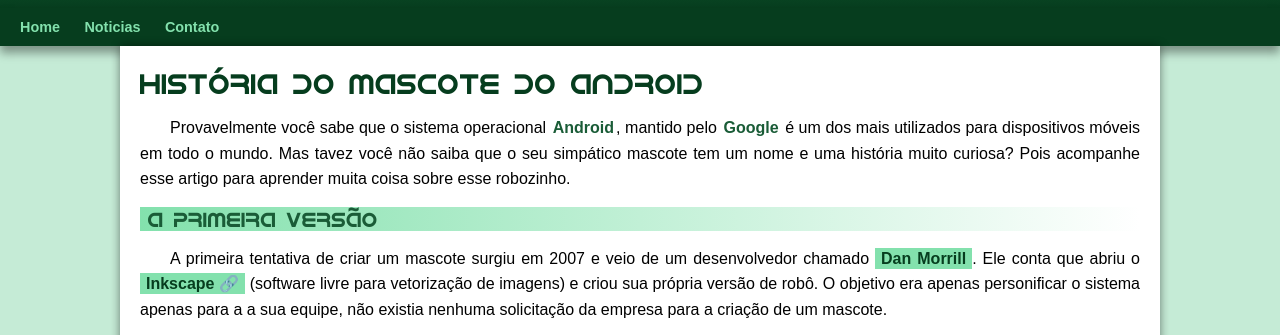
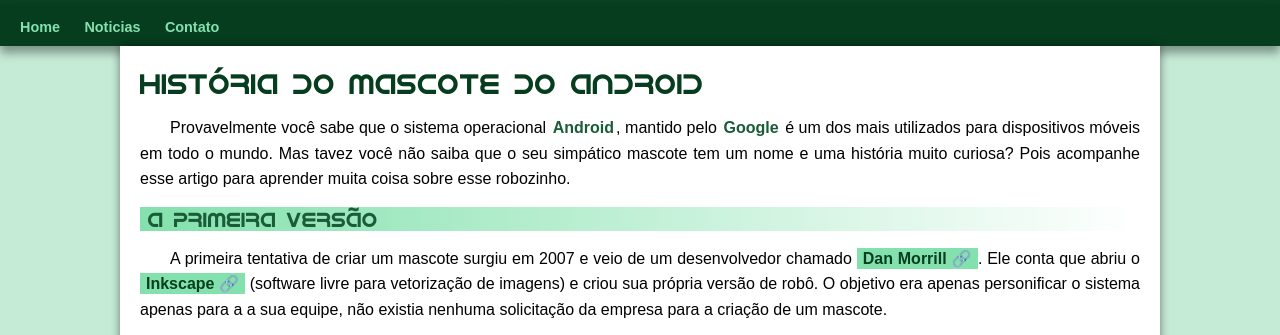
Before and after one commit to Renan-Douglas/projeto-android, a plain HTML site: page index.html in a window 1280 px wide. Shown: the part 182-517 px from the top of the page. Drawn offline with Linux system fonts and the light colour scheme.

Commit message:
corrigindo link blank

```diff
--- a/index.html
+++ b/index.html
@@ -26,7 +26,7 @@
 
          <h2>A primeira versão</h2>
 
-         <p>A primeira tentativa de criar um mascote surgiu em 2007 e veio de um desenvolvedor chamado <a href="https://androidcommunity.com/dan-morrill-shows-us-the-android-mascot-that-almost-was-20130103/" target="_blank">Dan Morrill</a>. Ele conta que abriu o <a href="https://inkscape.org/pt-br/" target="_blank" class="externo">Inkscape</a> (software livre para vetorização de imagens) e criou sua própria versão de robô. O objetivo era apenas personificar o sistema apenas para a a sua equipe, não existia nenhuma solicitação da empresa para a criação de um mascote.</p>
+         <p>A primeira tentativa de criar um mascote surgiu em 2007 e veio de um desenvolvedor chamado <a href="https://androidcommunity.com/dan-morrill-shows-us-the-android-mascot-that-almost-was-20130103/" target="_blank" class="externo">Dan Morrill</a>. Ele conta que abriu o <a href="https://inkscape.org/pt-br/" target="_blank" class="externo">Inkscape</a> (software livre para vetorização de imagens) e criou sua própria versão de robô. O objetivo era apenas personificar o sistema apenas para a a sua equipe, não existia nenhuma solicitação da empresa para a criação de um mascote.</p>
 
          <picture>
             <source media="(max-width: 670px)" srcset="imagens/dan-droids-pq.png">
```
